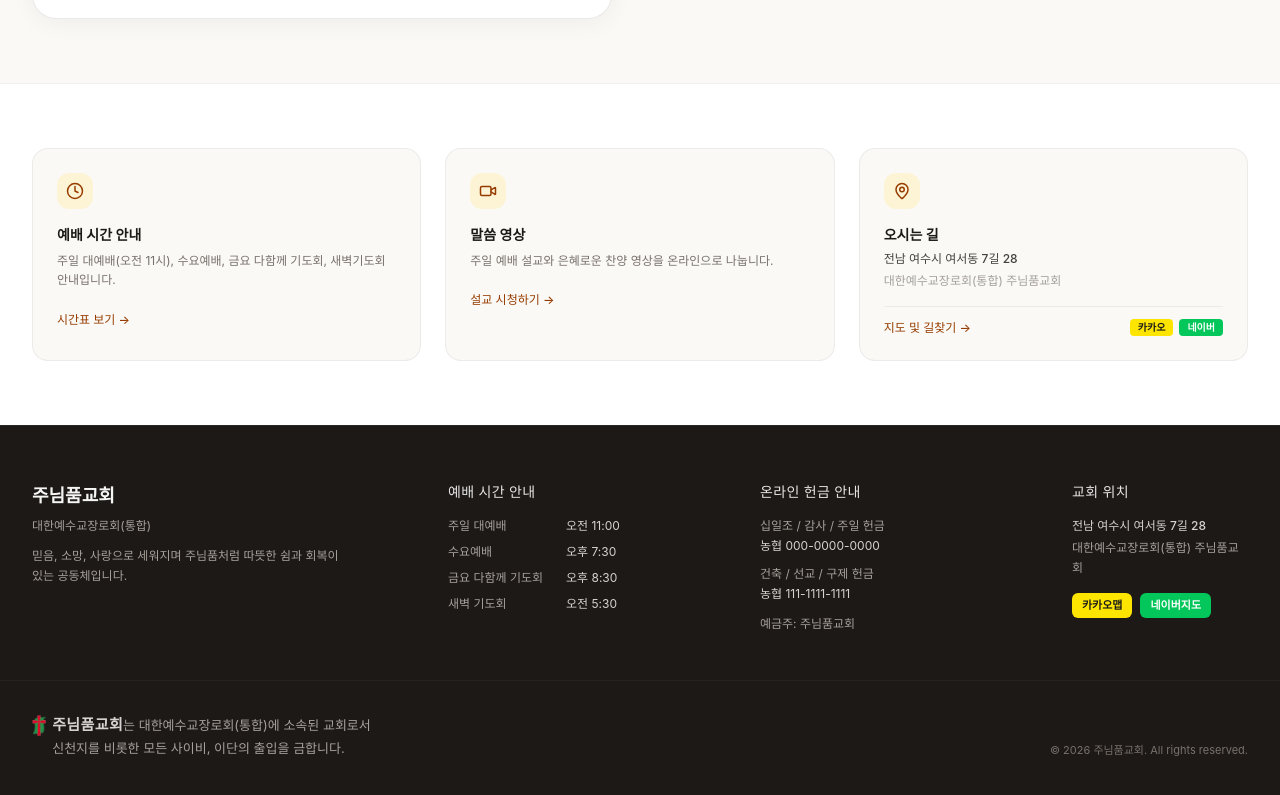
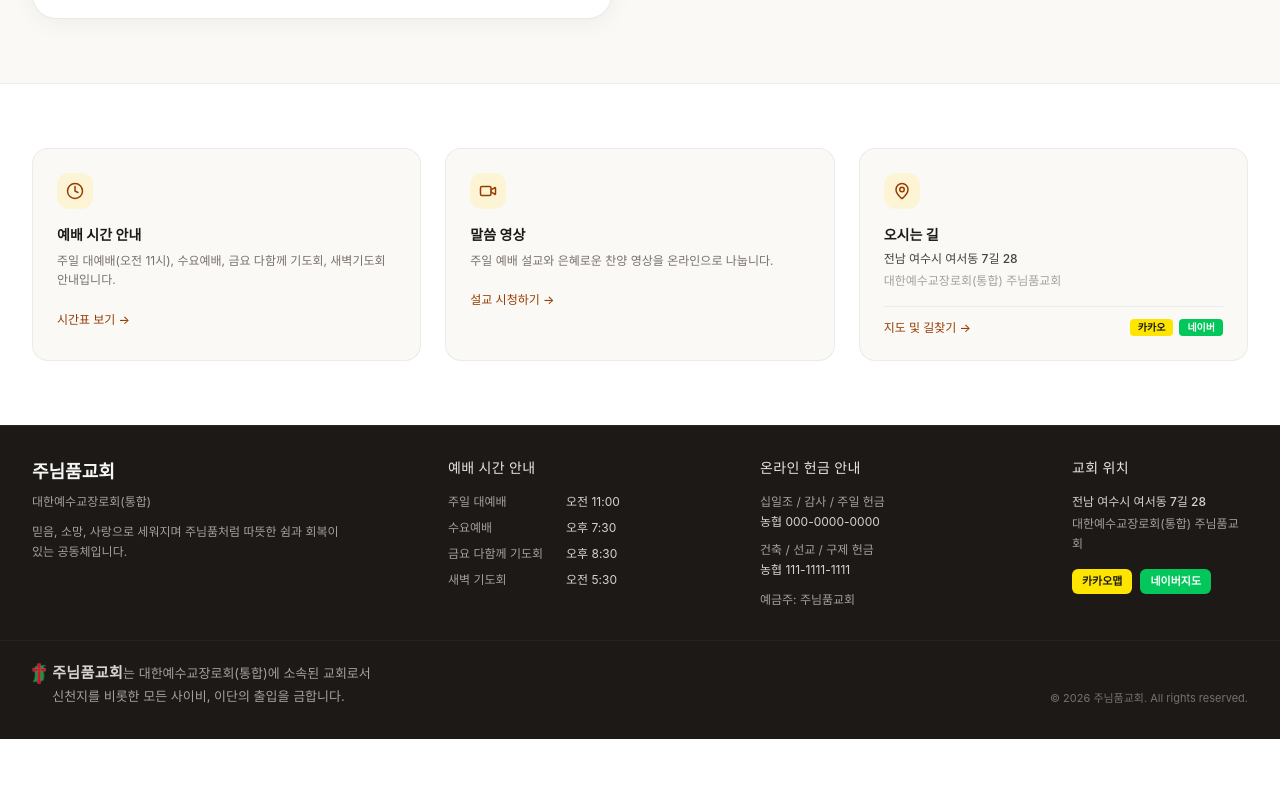
Before and after one commit to darkgentlejbs-max/junimpum_church, a Next.js app: page / in a window 1280 px wide. Shown: the part 725-1520 px from the top of the page. After the commit the page ends 1464 px from the top, so only its background shows below. Built offline with nearby package versions, Linux system fonts and the light colour scheme; a web font is replaced by a local one.

Commit message:
Reduce footer vertical padding and spacing

```diff
--- a/src/app/layout.tsx
+++ b/src/app/layout.tsx
@@ -55,7 +55,7 @@ export default function RootLayout({
         <main className="flex-1 flex flex-col">{children}</main>
 
         {/* Footer */}
-        <footer className="bg-stone-900 text-stone-400 py-14 mt-auto border-t border-stone-800">
+        <footer className="bg-stone-900 text-stone-400 py-8 mt-auto border-t border-stone-800">
           <div className="container mx-auto px-4 sm:px-6 lg:px-8 grid grid-cols-1 sm:grid-cols-2 lg:grid-cols-12 gap-10 lg:gap-8">
             <div className="lg:col-span-4 lg:pr-8">
               <h3 className="text-lg font-semibold text-stone-100 mb-2">주님품교회</h3>
@@ -115,7 +115,7 @@ export default function RootLayout({
               </div>
             </div>
           </div>
-          <div className="container mx-auto px-4 sm:px-6 lg:px-8 mt-12 pt-8 border-t border-stone-800/80">
+          <div className="container mx-auto px-4 sm:px-6 lg:px-8 mt-8 pt-5 border-t border-stone-800/80">
             <div className="flex flex-col lg:flex-row justify-between items-center lg:items-end gap-5">
               <div className="flex items-start gap-1.5 text-[13px] text-stone-400 leading-relaxed text-center lg:text-left">
                 <img src="/images/pck-logo.png" alt="대한예수교장로회(통합)" className="h-[22px] w-auto object-contain hidden sm:block mt-[1px]" />
```
